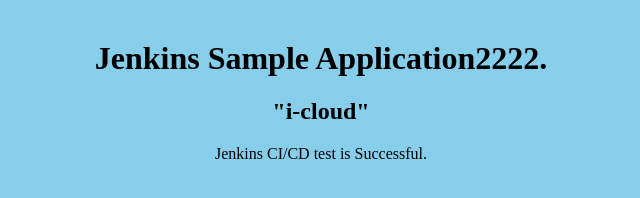
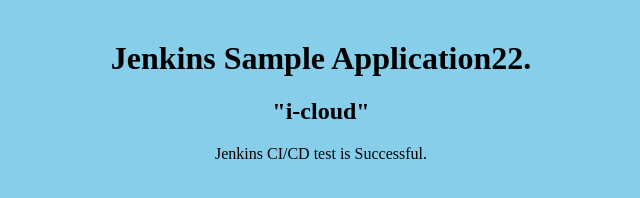
Before and after one commit to AhnCloud/webhook-test, a plain HTML site: page index.html in a window 1280 px wide. Shown: the whole page, without its empty margins (319-959 px from the left). Drawn offline with Linux system fonts and the light colour scheme.

Commit message:
Update index.html

```diff
--- a/index.html
+++ b/index.html
@@ -6,7 +6,7 @@
  </head>
  <body>
   <div style=color:black;text-align:center>
-   <h1> Jenkins Sample Application2222. </h1>
+   <h1> Jenkins Sample Application22. </h1>
    <h2> "i-cloud" </h2>
     <p>Jenkins CI/CD test is Successful.</p>
   </div>
```
